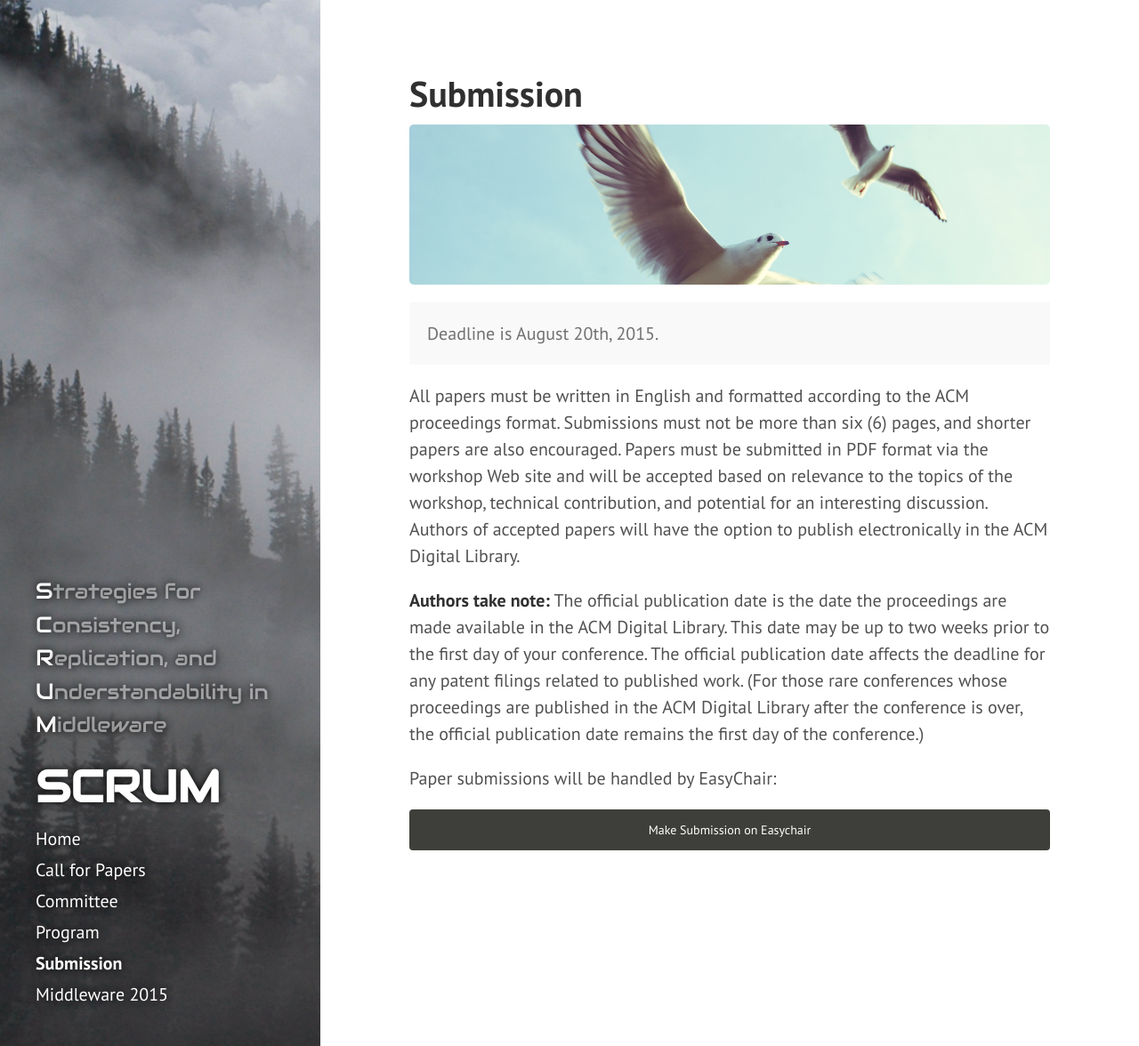
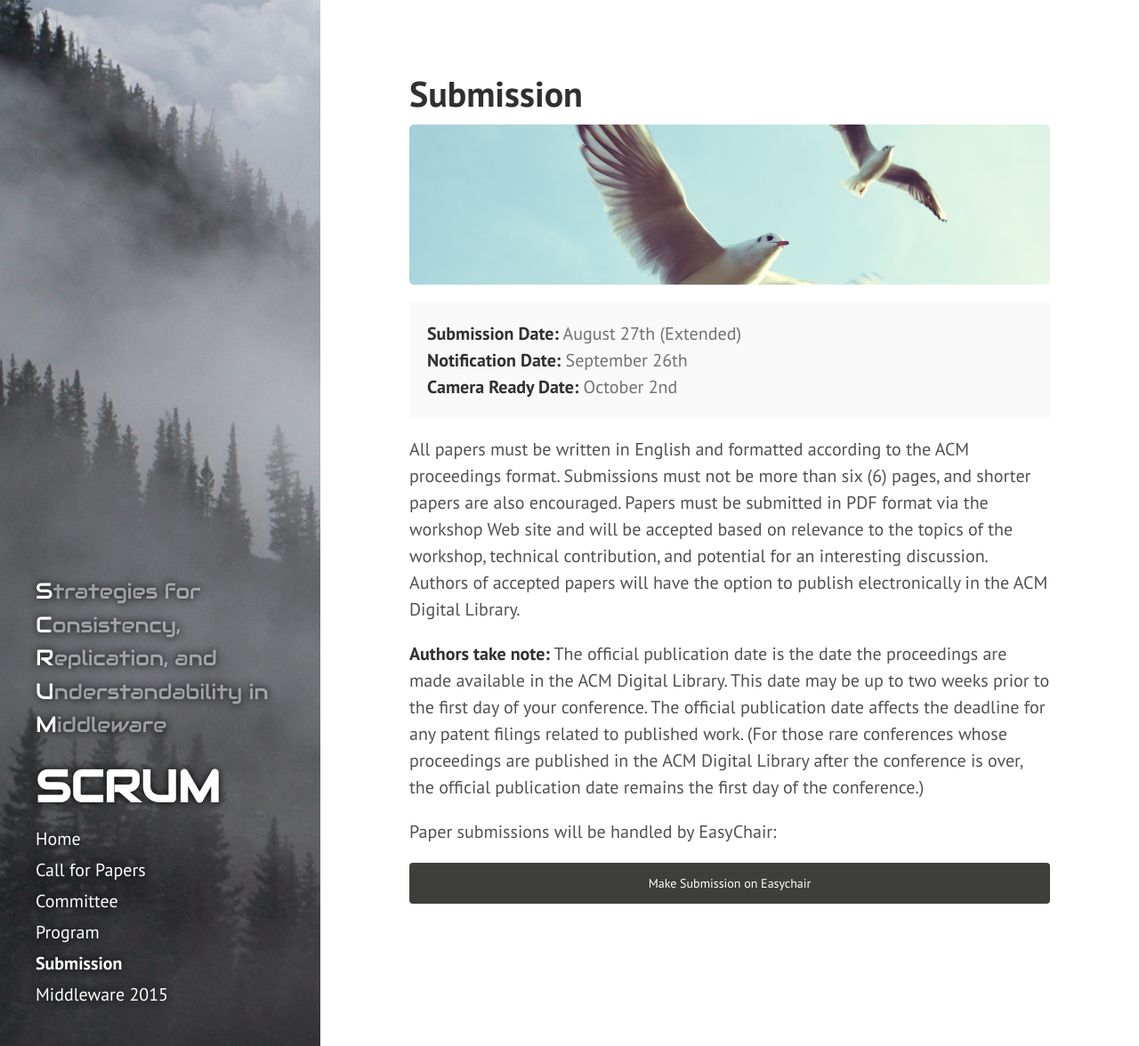
Before and after one commit to Hoverbear/SCRUM2015, a Jekyll site: the page built from submission.md, in a window 1280 px wide and 1176 px high. Shown: the whole window at 89% size. Built offline with Jekyll 4.4.1, drawn with Linux system fonts in a browser that asks for light colours; Markdown is read by kramdown in place of the engine named in the settings.

```diff
--- a/submission.md
+++ b/submission.md
@@ -6,7 +6,11 @@ title: Submission
 ![Flying Gulls](/public/img/flying-gulls.jpg)
 
 <div class="message">
-    Deadline is August 20th, 2015.
+    <strong>Submission Date:</strong> August 27th (Extended)
+    <br>
+    <strong>Notification Date:</strong> September 26th
+    <br>
+    <strong>Camera Ready Date:</strong> October 2nd
 </div>
 
 All papers must be written in English and formatted according to the ACM proceedings format. Submissions must not be more than six (6) pages, and shorter papers are also encouraged. Papers must be submitted in PDF format via the workshop Web site and will be accepted based on relevance to the topics of the workshop, technical contribution, and potential for an interesting discussion. Authors of accepted papers will have the option to publish electronically in the ACM Digital Library.
```
Also changed, not shown: _posts/2015-06-01-scrum-accepted.md (+1 -1 lines), _posts/2015-08-18-extension.md (added, +12 -0 lines), committee.md (+3 -3 lines).
